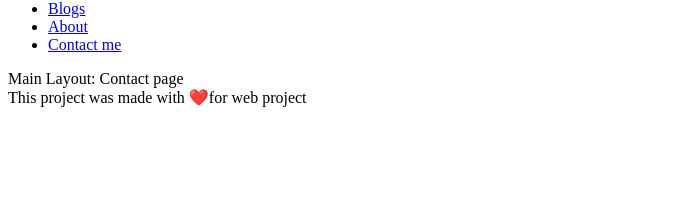
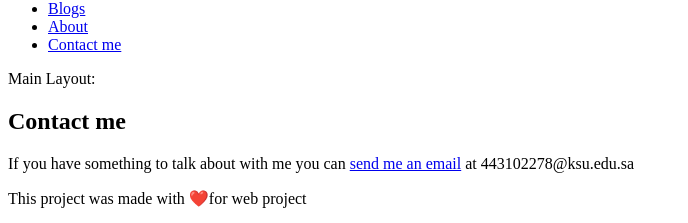
Before and after one commit to AboFawaz305/webproject, a React (Vite) app: page /contact in a window 1280 px wide. Shown: the part 346-569 px from the top of the page, without its empty margins (0-688 px from the left). Built offline with nearby package versions, Linux system fonts and the light colour scheme.

Commit message:
Designed Contact page

```diff
--- a/src/pages/ContactPage.jsx
+++ b/src/pages/ContactPage.jsx
@@ -1,5 +1,10 @@
 export default function ContactPage() {
-  return (
-    <span>Contact page</span>
-  )
+  return <>
+    <article>
+      <section>
+        <h2>Contact me</h2>
+        <p>If you have something to talk about with me you can <a href="mailto:443102278@student.ksu.edu.sa">send me an email</a> at 443102278@ksu.edu.sa</p>
+      </section>
+    </article>
+  </>
 }
```
